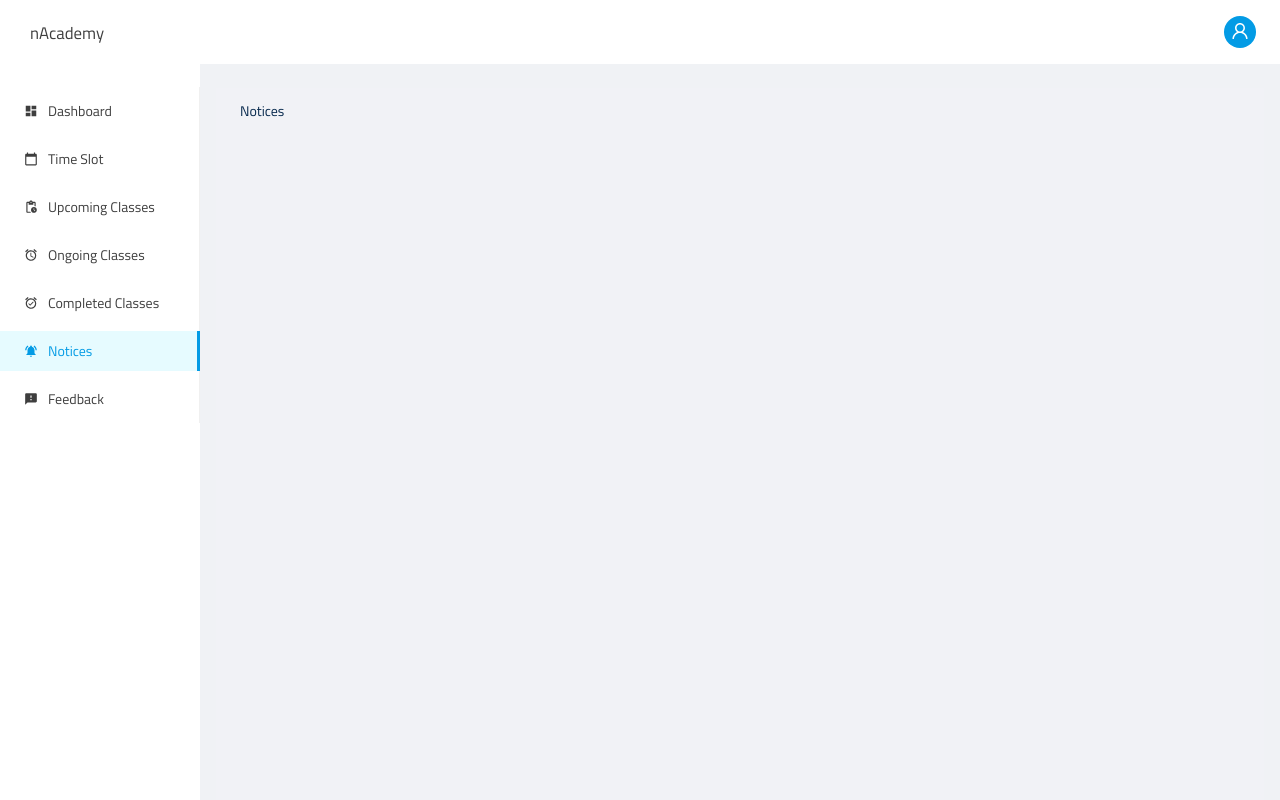
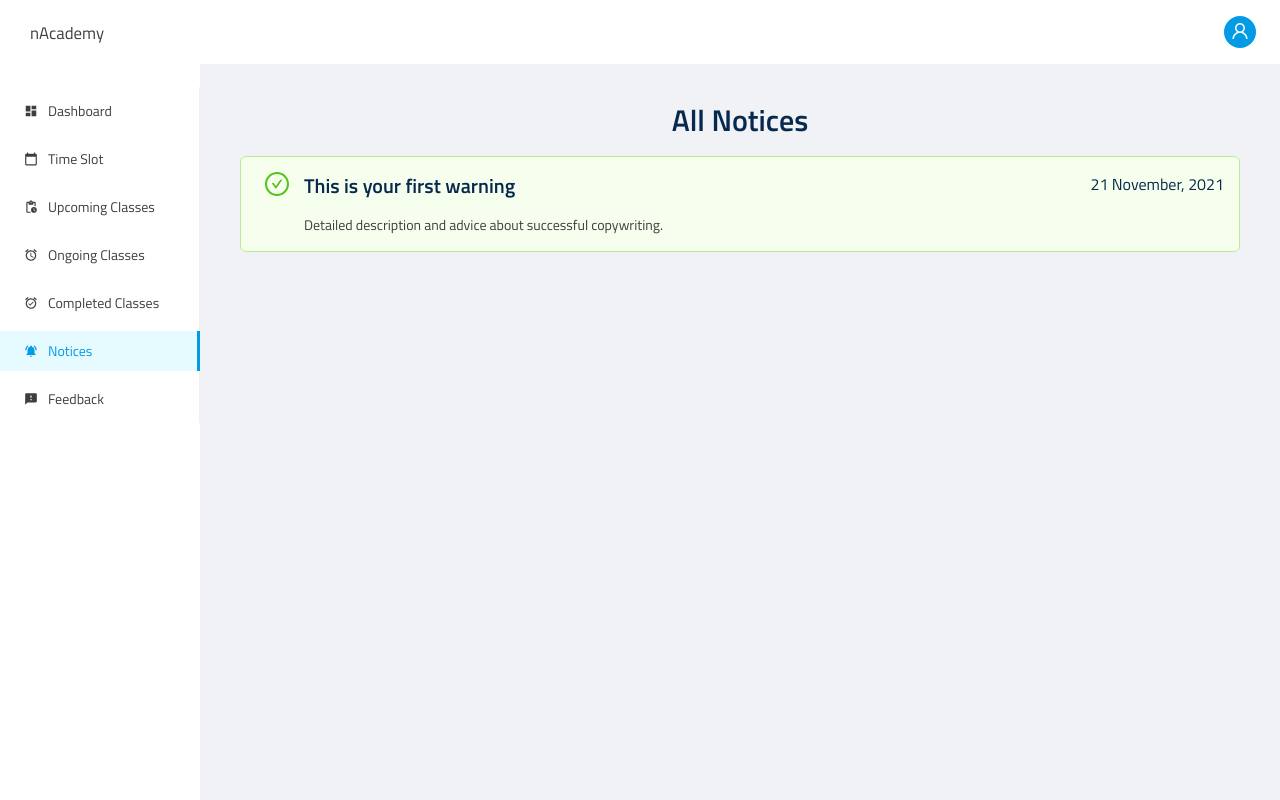
Before and after one commit to darkalgo/nacademy-frontend, a React (Create React App) app: page /tutor/notices in a window 1280 px wide. Shown: the top 800 px of the page. Built offline with nearby package versions, Linux system fonts and the light colour scheme; sample sign-in values are in the browser's storage.

Commit message:
feat: added notice board page for tutor

```diff
--- a/src/pages/Tutors/TutorNotices.jsx
+++ b/src/pages/Tutors/TutorNotices.jsx
@@ -1,9 +1,27 @@
 import React from "react";
+import { Alert, Row, Typography } from "antd";
+
+const { Title } = Typography;
 
 const TutorNotices = () => {
   return (
     <div>
-      <h1>Notices</h1>
+      <Row justify="center">
+        <Title level={2}>All Notices</Title>
+      </Row>
+      <Alert
+        message={
+          <div>
+            <Row justify="space-between">
+              <Title level={4}>This is your first warning</Title>
+              <span>21 November, 2021</span>
+            </Row>
+          </div>
+        }
+        description="Detailed description and advice about successful copywriting."
+        type="success"
+        showIcon
+      />
     </div>
   );
 };
```
